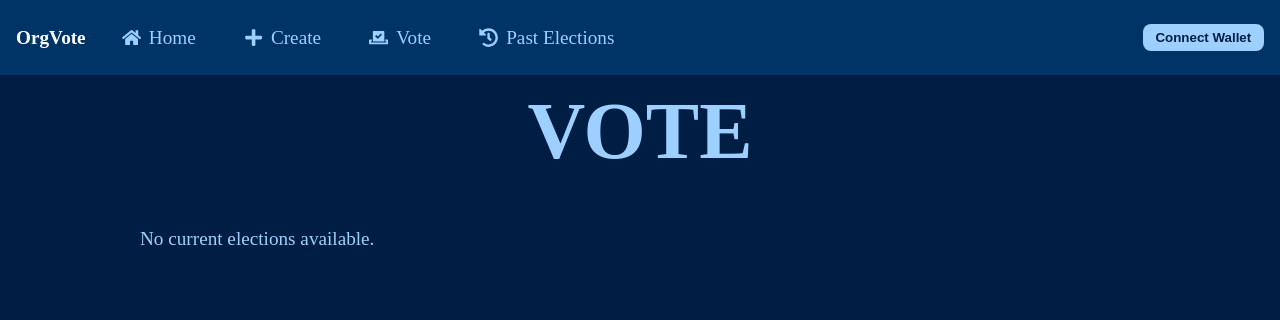
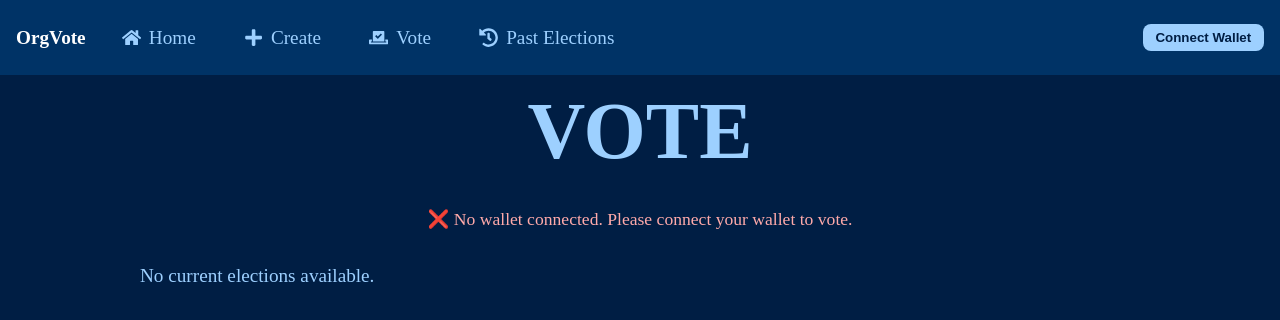
Before and after one commit to christophermcole/orgvote, a Next.js app: page /vote in a window 1280 px wide. Shown: the top 320 px of the page. Built offline with nearby package versions, Linux system fonts and the light colour scheme.

Commit message:
navbar update to correctly show wallet connection

```diff
--- a/components/Navbar.js
+++ b/components/Navbar.js
@@ -1,10 +1,11 @@
 import React, { useState } from "react";
 import styled from "styled-components";
 import { FaHistory, FaHome, FaPlus, FaVoteYea } from "react-icons/fa";
+import { useWallet } from "../lib/walletcontext";
 
 const Navbar = () => {
     const [isExpanded, setIsExpanded] = useState(false);
-    const [account, setAccount] = useState(null);
+    const { walletAddress, setWalletAddress } = useWallet();
 
     const connectWallet = async () => {
         if (window.ethereum) {
@@ -12,7 +13,7 @@ const Navbar = () => {
                 const accounts = await window.ethereum.request({
                     method: "eth_requestAccounts",
                 });
-                setAccount(accounts[0]);
+                setWalletAddress(accounts[0]);
                 console.log("Connected to:", accounts[0]);
             } catch (err) {
                 console.error("Wallet connection failed:", err);
@@ -49,7 +50,7 @@ const Navbar = () => {
             {isExpanded && <Spacer />}
             {isExpanded && (
                 <ConnectButton onClick={connectWallet}>
-                    {account ? `Connected: ${account.slice(0, 6)}...` : "Connect Wallet"}
+                    {walletAddress ? `Connected: ${walletAddress.slice(0, 6)}...` : "Connect Wallet"}
                 </ConnectButton>
             )}
         </Nav>
@@ -57,6 +58,7 @@ const Navbar = () => {
 };
 
 export default Navbar;
+
 
 // Styled Components
 const Nav = styled.nav`
--- /dev/null
+++ b/lib/walletcontext.js
@@ -0,0 +1,35 @@
+import { createContext, useContext, useEffect, useState } from "react";
+
+const WalletContext = createContext();
+
+export const WalletProvider = ({ children }) => {
+  const [walletAddress, setWalletAddress] = useState(null);
+
+  useEffect(() => {
+    const checkConnection = async () => {
+      if (window.ethereum) {
+        const accounts = await window.ethereum.request({ method: "eth_accounts" });
+        setWalletAddress(accounts[0] || null);
+      }
+    };
+
+    checkConnection();
+
+    // Listen for account changes
+    window.ethereum?.on("accountsChanged", (accounts) => {
+      setWalletAddress(accounts[0] || null);
+    });
+
+    return () => {
+      window.ethereum?.removeAllListeners("accountsChanged");
+    };
+  }, []);
+
+  return (
+    <WalletContext.Provider value={{ walletAddress, setWalletAddress }}>
+      {children}
+    </WalletContext.Provider>
+  );
+};
+
+export const useWallet = () => useContext(WalletContext);
--- a/pages/_app.js
+++ b/pages/_app.js
@@ -1,10 +1,14 @@
 import Navbar from "../components/Navbar";
+import { WalletProvider } from "../lib/walletcontext";
+
 
 function MyApp({ Component, pageProps }) {
     return (
         <>
-            <Navbar />
-            <Component {...pageProps} />
+            <WalletProvider>
+                <Navbar />
+                <Component {...pageProps} />
+            </WalletProvider>
         </>
     );
 }
--- a/pages/vote.js
+++ b/pages/vote.js
@@ -5,21 +5,28 @@ import { getContract } from "../lib/contract";
 const VotePage = () => {
     const [elections, setElections] = useState([]);
     const [expanded, setExpanded] = useState(null);
+    const [walletConnected, setWalletConnected] = useState(false);
 
     useEffect(() => {
         const fetchElections = async () => {
           try {
-                await window.ethereum.request({ method: "eth_requestAccounts" });
+            const accounts = await window.ethereum.request({ method: "eth_requestAccounts" });
+            if (!accounts || accounts.length === 0) {
+              setWalletConnected(false);
+              return;
+            }
+
+            setWalletConnected(true);
+
             const contract = getContract();
             const count = await contract.electionCount();
+            const now = Math.floor(Date.now() / 1000);
 
             const all = [];
             for (let i = 0; i < count; i++) {
               const e = await contract.getElection(i);
               const [title, description, options, startTime, endTime] = e;
 
-                    // Show only live elections
-                    const now = Math.floor(Date.now() / 1000);
               if (now >= Number(startTime) && now <= Number(endTime)) {
                 all.push({
                   id: i,
@@ -35,11 +42,13 @@ const VotePage = () => {
             setElections(all);
           } catch (err) {
             console.error("Error loading elections:", err);
+            setWalletConnected(false);
           }
         };
 
         fetchElections();
       }, []);
+
 
     const toggleExpand = (id) => {
         setExpanded(expanded === id ? null : id);
@@ -47,7 +56,19 @@ const VotePage = () => {
 
     const handleVote = async (electionId, option) => {
         try {
+          //prompt user to connect wallet
+          const [address] = await window.ethereum.request({ method: "eth_requestAccounts" });
+
           const contract = getContract();
+
+          //check if this wallet has already voted in this election
+          const alreadyVoted = await contract.hasVoted(electionId, address);
+          if (alreadyVoted) {
+            alert("❌ You have already voted in this election.");
+            return;
+          }
+
+          //cast vote
           const tx = await contract.vote(electionId, option);
           await tx.wait();
           alert("✅ Vote submitted successfully!");
@@ -58,9 +79,15 @@ const VotePage = () => {
       };
 
 
+
     return (
         <PageWrapper>
             <Header>VOTE</Header>
+            {!walletConnected && (
+                <WarningMessage>
+                    ❌ No wallet connected. Please connect your wallet to vote.
+                </WarningMessage>
+                )}
             <CardGrid>
                 {elections.length === 0 ? (
                     <p style={{ color: "#9DD0FF", fontSize: "1.2rem" }}>No current elections available.</p>
@@ -164,4 +191,12 @@ const VoteButton = styled.button`
     }
 `;
 
+const WarningMessage = styled.p`
+  text-align: center;
+  color: #FFAAAA;
+  font-size: 1.1rem;
+  margin-bottom: 1rem;
+`;
+
+
 export default VotePage;
```
Lines whose indentation alone changed are shown as unchanged.
